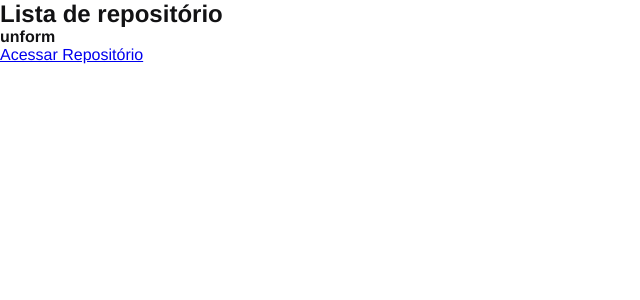
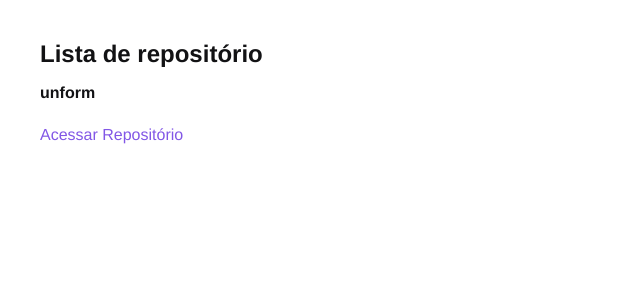
Before and after one commit to patrickzequiel/Ignite-Rocketseat, a React app in the folder 01-github-explorer/: page / in a window 1280 px wide. Shown: the top 300 px of the page, without its empty margins (0-640 px from the left). Built offline with nearby package versions, Linux system fonts and the light colour scheme.

Commit message:
Corrigido Importação Estilização

```diff
--- a/01-github-explorer/src/components/RepositoryList.jsx
+++ b/01-github-explorer/src/components/RepositoryList.jsx
@@ -1,4 +1,6 @@
 import { RepositoryItem } from "./RepositoryItem";
+
+import '../styles/repositories.scss';
 
 const repository = {
     name: 'unform',
--- a/01-github-explorer/src/styles/repositories.scss
+++ b/01-github-explorer/src/styles/repositories.scss
@@ -1,4 +1,4 @@
-section.repository-list {
+section.repository-List {
     margin: 40px;
 
     h1 {
```
